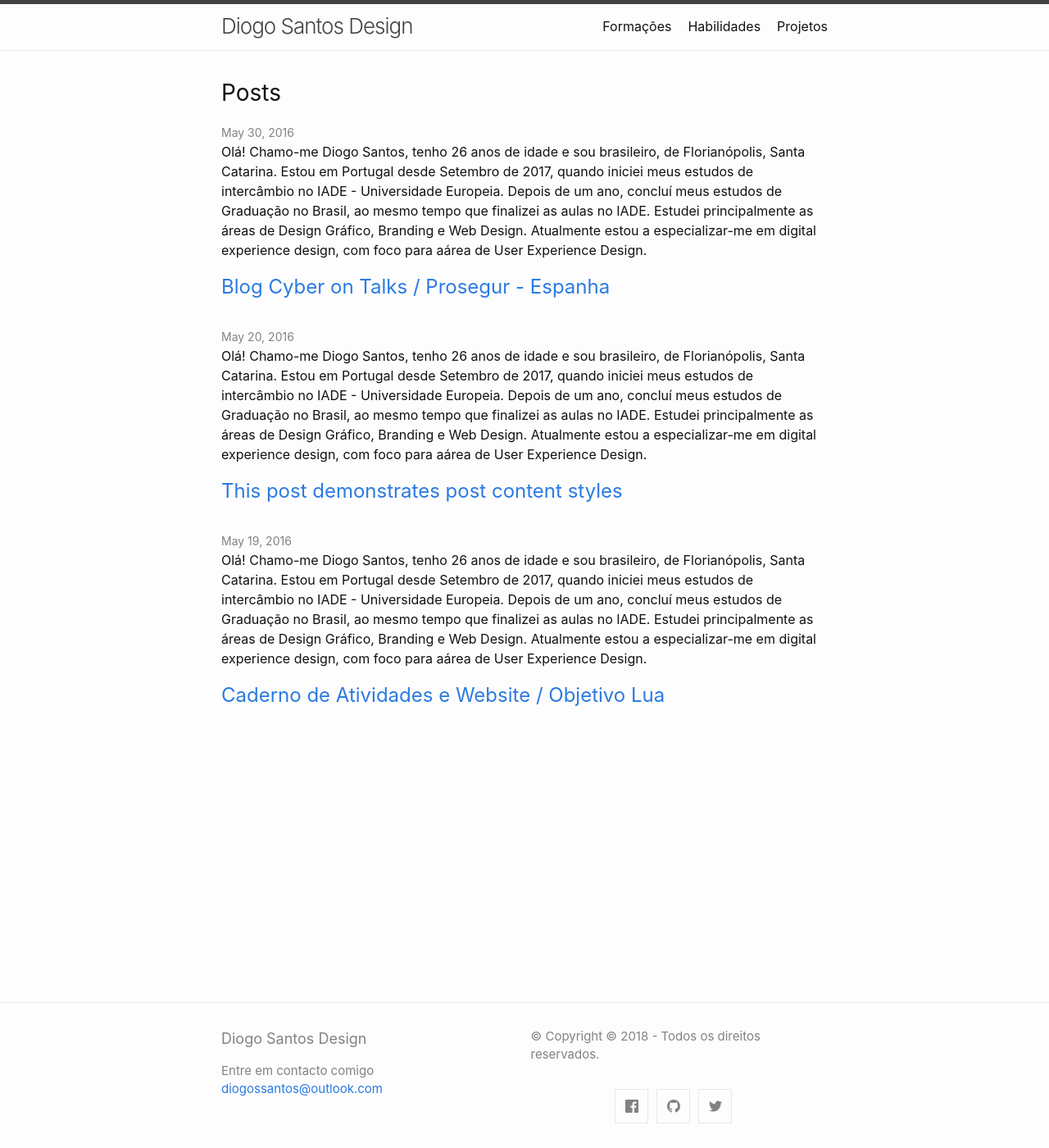
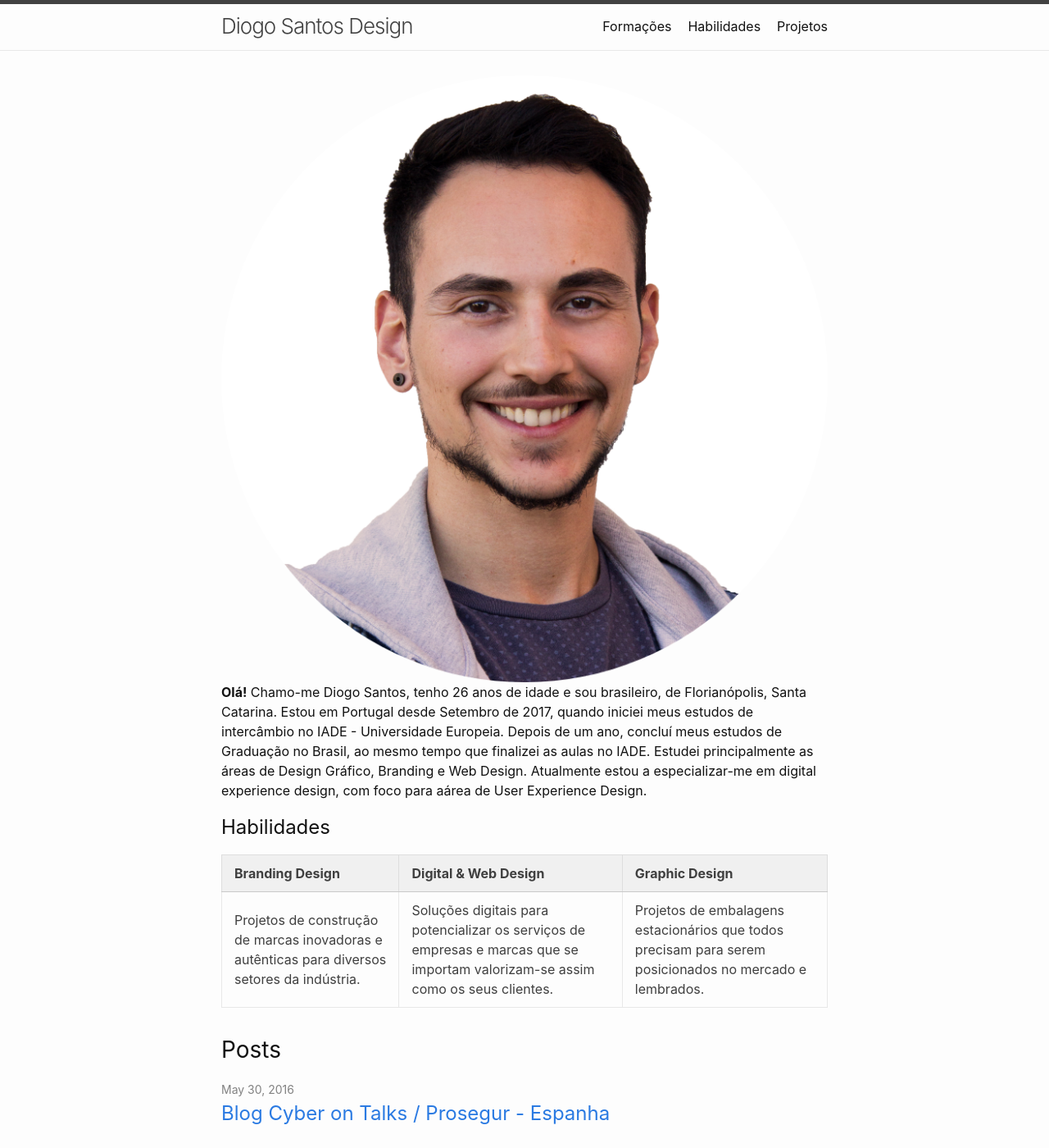
Before and after one commit to diogossantos/diogossantos.github.io, a Jekyll site: the page built from index.md, in a window 1280 px wide and 1400 px high. Shown: the whole window at 82% size. Built offline with Jekyll 4.4.1, drawn with Linux system fonts in a browser that asks for light colours.

Commit message:
Adição da Secção Habilidades na Home

```diff
--- a/_layouts/home.html
+++ b/_layouts/home.html
@@ -16,7 +16,6 @@ layout: default
       <li>
         {%- assign date_format = site.date_format | default: "%b %-d, %Y" -%}
         <span class="post-meta">{{ post.date | date: date_format }}</span>
-        <p>Olá! Chamo-me Diogo Santos, tenho 26 anos de idade e sou brasileiro, de Florianópolis, Santa Catarina. Estou em Portugal desde Setembro de 2017, quando iniciei meus estudos de intercâmbio no IADE - Universidade Europeia. Depois de um ano, concluí meus estudos de Graduação no Brasil, ao mesmo tempo que finalizei as aulas no IADE. Estudei principalmente as áreas de Design Gráfico, Branding e Web Design. Atualmente estou a especializar-me em digital experience design, com foco para aárea de User Experience Design.</p>
         <h3>
           <a class="post-link" href="{{ post.url | relative_url }}">
             {{ post.title | escape }}
--- a/index.md
+++ b/index.md
@@ -7,3 +7,12 @@
 #
 layout: home
 ---
+
+<img src="../assets/images/avatar.png">
+<strong>Olá!</strong> Chamo-me Diogo Santos, tenho 26 anos de idade e sou brasileiro, de Florianópolis, Santa Catarina. Estou em Portugal desde Setembro de 2017, quando iniciei meus estudos de intercâmbio no IADE - Universidade Europeia. Depois de um ano, concluí meus estudos de Graduação no Brasil, ao mesmo tempo que finalizei as aulas no IADE. Estudei principalmente as áreas de Design Gráfico, Branding e Web Design. Atualmente estou a especializar-me em digital experience design, com foco para aárea de User Experience Design.
+
+<h2>Habilidades</h2>
+
+Branding Design               | Digital & Web Design               | Graphic Design
+--------------------- | --------------------- | ---------------------
+Projetos de construção de marcas inovadoras e autênticas para diversos setores da indústria.                 | Soluções digitais para potencializar os serviços de empresas e marcas que se importam valorizam-se assim como os seus clientes.           | Projetos de embalagens estacionários que todos precisam para serem posicionados no mercado e lembrados.
```
Also changed, not shown: _posts/2016-05-19-objetivo-lua.md (+2 -1 lines), README.md (deleted), assets/images/avatar.png (added), assets/images/logo.png (added), assets/images/pato.png (deleted), 5 other files.
